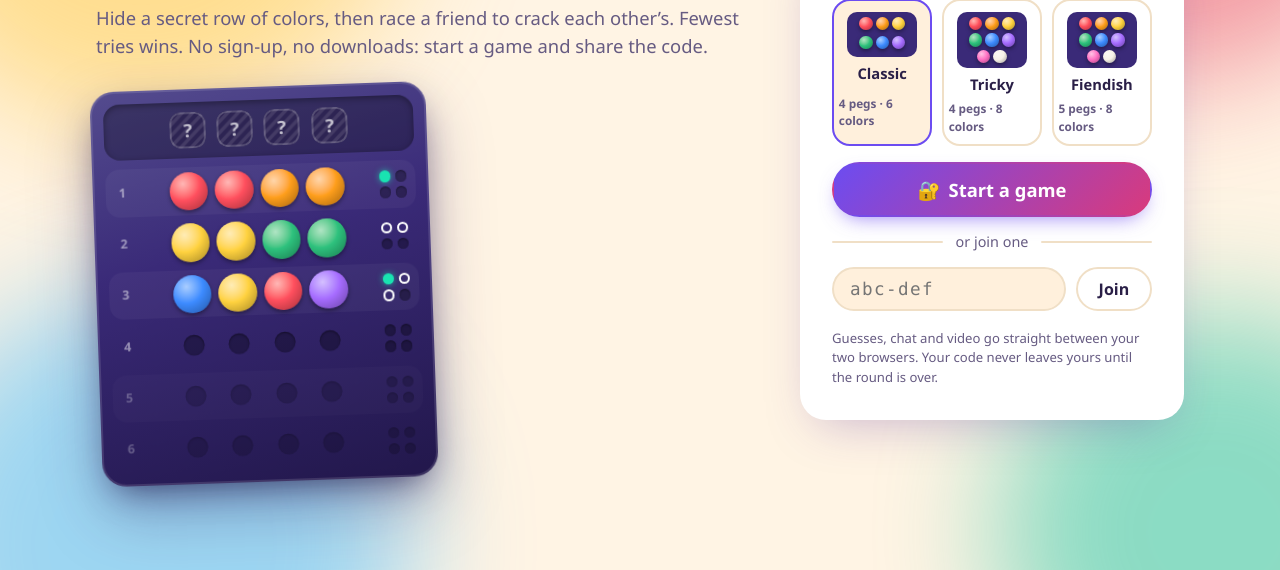
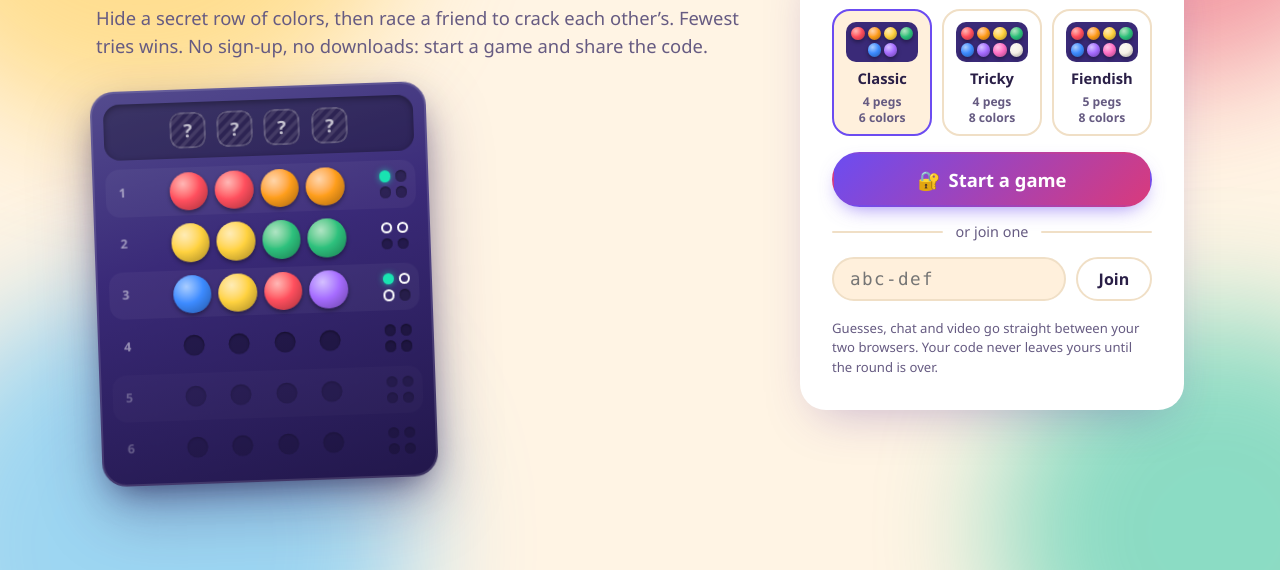
Before and after one commit to mco-gh/code, a plain HTML site: page index.html in a window 1280 px wide. Shown: the part 230-800 px from the top of the page. Drawn offline with Linux system fonts and the light colour scheme.

Commit message:
Lobby: show each level's pegs and colors on two even lines
Co-Authored-By: Claude Opus 5.5 <noreply@anthropic.com>

```diff
--- a/index.html
+++ b/index.html
@@ -60,9 +60,9 @@
         <form id="start-form" class="stack">
           <fieldset class="pick levels">
             <legend>Pick a level</legend>
-            <label class="pick-side"><input type="radio" name="level" value="classic" checked><span class="level-dots" data-n="6" aria-hidden="true"></span>Classic<small>4 pegs · 6 colors</small></label>
-            <label class="pick-side"><input type="radio" name="level" value="tricky"><span class="level-dots" data-n="8" aria-hidden="true"></span>Tricky<small>4 pegs · 8 colors</small></label>
-            <label class="pick-side"><input type="radio" name="level" value="fiendish"><span class="level-dots" data-n="8" data-five aria-hidden="true"></span>Fiendish<small>5 pegs · 8 colors</small></label>
+            <label class="pick-side"><input type="radio" name="level" value="classic" checked><span class="level-dots" data-n="6" aria-hidden="true"></span>Classic<small>4 pegs<br>6 colors</small></label>
+            <label class="pick-side"><input type="radio" name="level" value="tricky"><span class="level-dots" data-n="8" aria-hidden="true"></span>Tricky<small>4 pegs<br>8 colors</small></label>
+            <label class="pick-side"><input type="radio" name="level" value="fiendish"><span class="level-dots" data-n="8" data-five aria-hidden="true"></span>Fiendish<small>5 pegs<br>8 colors</small></label>
           </fieldset>
           <button class="btn primary big" type="submit">
             <span aria-hidden="true">🔐</span> Start a game
--- a/styles.css
+++ b/styles.css
@@ -328,10 +328,10 @@ a { color: var(--violet); }
 
 /* The lobby: level choice and the demo board. */
 .levels .pick-side { padding-block: .7rem .55rem; }
-.pick-side small { font-size: .74rem; font-weight: 600; color: var(--ink-soft); }
+.pick-side small { font-size: .76rem; font-weight: 600; line-height: 1.3; text-align: center; color: var(--ink-soft); }
 .level-dots {
   --peg: .82rem; display: flex; flex-wrap: wrap; justify-content: center; gap: 3px;
-  inline-size: 4.4rem; padding: .35rem; border-radius: 10px; background: var(--tray);
+  inline-size: calc(4 * var(--peg) + 9px + .7rem); padding: .35rem; border-radius: 10px; background: var(--tray);
 }
 .tray.demo { --peg: clamp(1.7rem, 5vw, 2.4rem); max-inline-size: 21rem; }
 .tray.demo .row:nth-child(n + 5) { opacity: .55; }
```
